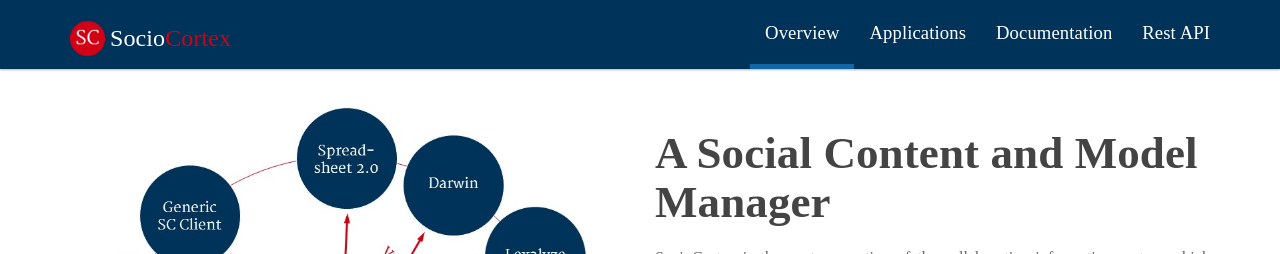
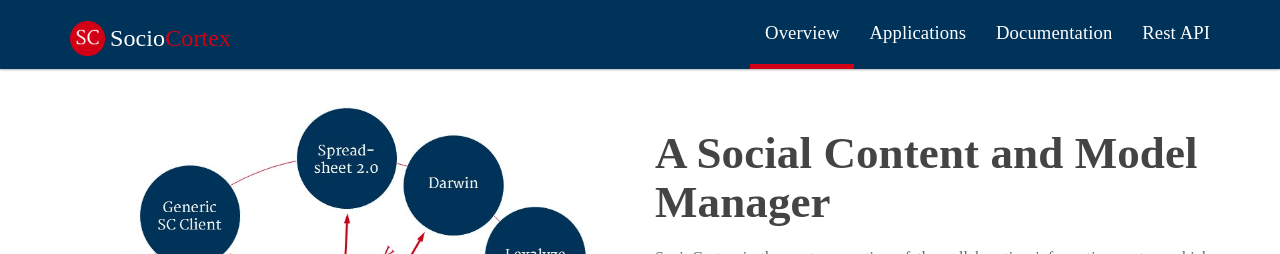
Before and after one commit to manoj5864/sociocortex, a Jekyll site: the page built from index.html, in a window 1280 px wide. Shown: the top 254 px of the page. Built offline with Jekyll 4.4.1, drawn with Linux system fonts in a browser that asks for light colours.

Commit message:
minor changes

```diff
--- a/_includes/css/main.css
+++ b/_includes/css/main.css
@@ -6,7 +6,7 @@
 }
 
 .nav-active{
-    border-bottom:5px solid #1166A5;
+    border-bottom:5px solid #D20015;
 }
 
 .auto-col-2 {
@@ -24,7 +24,7 @@
 
 
 .navbar-fixed-top .navbar-nav li :hover{
-    background-color:#D20015!important;
+    background-color:#1166A5!important;
     color:white!important;
 }
 
```
